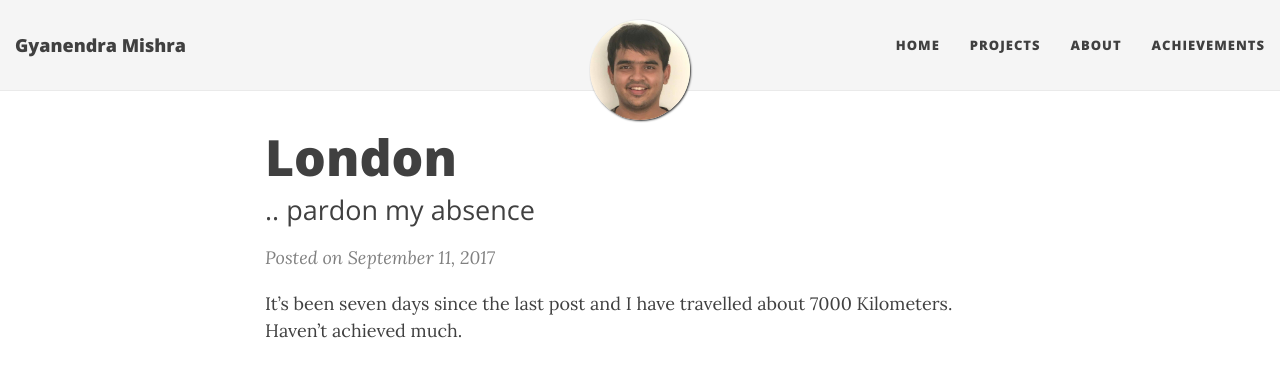
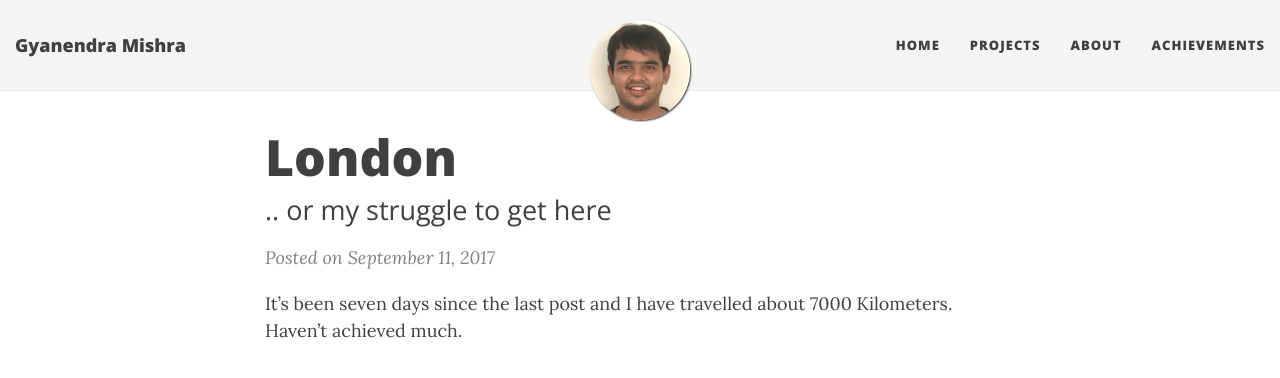
Before and after one commit to h4ck3rk3y/h4ck3rk3y.github.io, a Jekyll site: the page built from _posts/2017-09-11-london.md, in a window 1280 px wide and 900 px high. Shown: the top 378 px of the window. Built offline with Jekyll 4.4.1, drawn with Linux system fonts in a browser that asks for light colours; nearby versions of some CDN libraries; comment, search, counter and statistics services are not loaded.

Commit message:
updated sub heading

```diff
--- a/_posts/2017-09-11-london.md
+++ b/_posts/2017-09-11-london.md
@@ -1,7 +1,7 @@
 ---
 layout: post
 title: London
-subtitle: .. pardon my absence
+subtitle: .. or my struggle to get here
 tags: [london, bloomberg]
 ---
 
```
